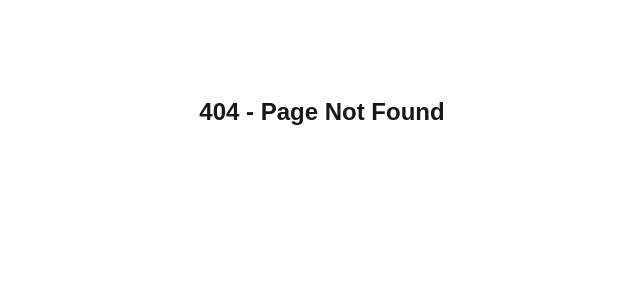
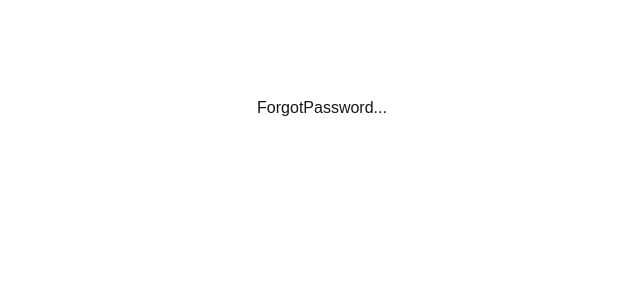
Before and after one commit to WitchKing2003/nextJS-15, a Next.js app: page /auth/forgot-password in a window 1280 px wide. Before the commit this address had no page. Shown: the top 300 px of the page, without its empty margins (318-958 px from the left). Built offline with nearby package versions, Linux system fonts and the light colour scheme.

Commit message:
Day 2: Route Groups

```diff
--- /dev/null
+++ b/app/auth/forgot-password/page.tsx
@@ -0,0 +1,7 @@
+export default function ForgotPassword() {
+  return (
+    <div className="flex min-h-screen flex-col items-center justify-between p-24">
+      ForgotPassword...
+    </div>
+  );
+}
--- /dev/null
+++ b/app/auth/login/page.tsx
@@ -0,0 +1,7 @@
+export default function Login() {
+  return (
+    <div className="flex min-h-screen flex-col items-center justify-between p-24">
+      Login...
+    </div>
+  );
+}
--- /dev/null
+++ b/app/auth/register/page.tsx
@@ -0,0 +1,7 @@
+export default function Register() {
+  return (
+    <div className="flex min-h-screen flex-col items-center justify-between p-24">
+      Register...
+    </div>
+  );
+}
```
